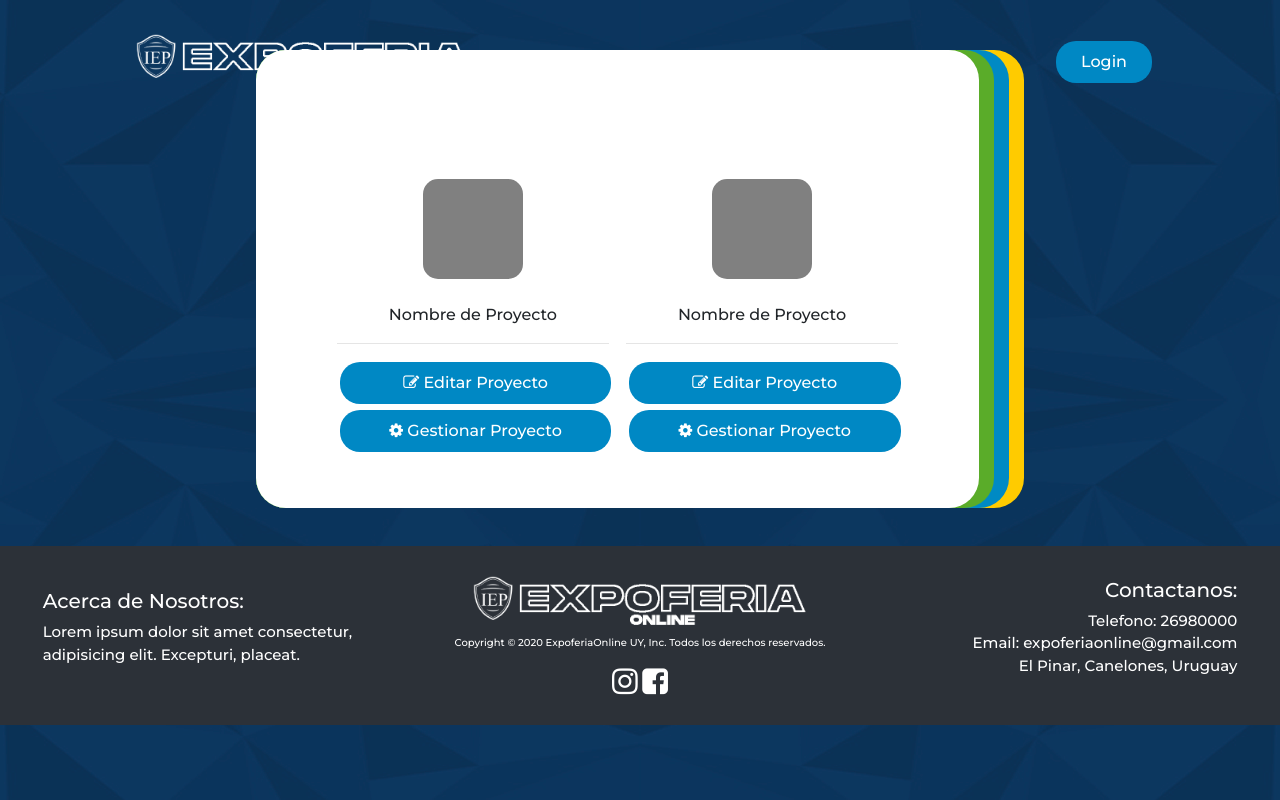
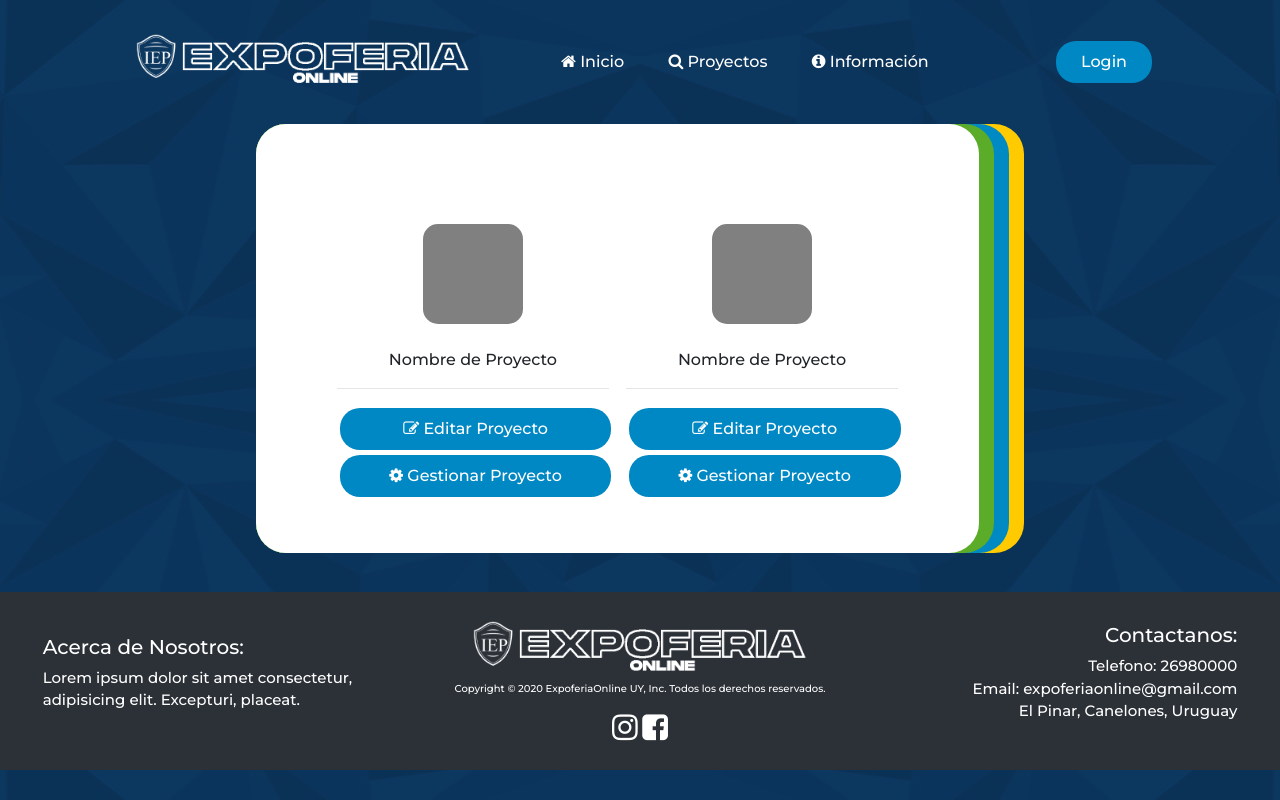
Before and after one commit to JuaniiAndresM/ExpoferiaOnline, a PHP site: page /Proyectos/EditarProyectos.html in a window 1280 px wide. Run offline with PHP 8.4, Linux system fonts and the light colour scheme; some libraries are stand-ins or nearby versions.

Commit message:
EditarProyectos

```diff
--- a/css/styles.css
+++ b/css/styles.css
@@ -515,7 +515,7 @@ BotonProyecto :hover {
 .Linea1EditarProyecto {
   margin-left: 20%;
   margin-right: 20%;
-  margin-top: 2%;
+  margin-top: 100px;
   margin-bottom: 3%;
   background-color: #ffcb00;
   border-radius: 30px;
@@ -543,7 +543,6 @@ BotonProyecto :hover {
   text-align: center;
   margin-left: 10%;
   margin-right: 10%;
-  padding-top: 4%;
   padding-bottom: 4%;
 }
 
--- a/scss/components/_EditarProyectos.scss
+++ b/scss/components/_EditarProyectos.scss
@@ -1,7 +1,7 @@
 .Linea1EditarProyecto {
   margin-left: 20%;
   margin-right: 20%;
-  margin-top: 2%;
+  margin-top: 100px;
   margin-bottom: 3%;
   background-color: #ffcb00;
   border-radius: 30px;
@@ -28,7 +28,6 @@
   text-align: center;
   margin-left: 10%;
   margin-right: 10%;
-  padding-top: 4%;
   padding-bottom: 4%;
 }
 .ProyectoLista {
```
